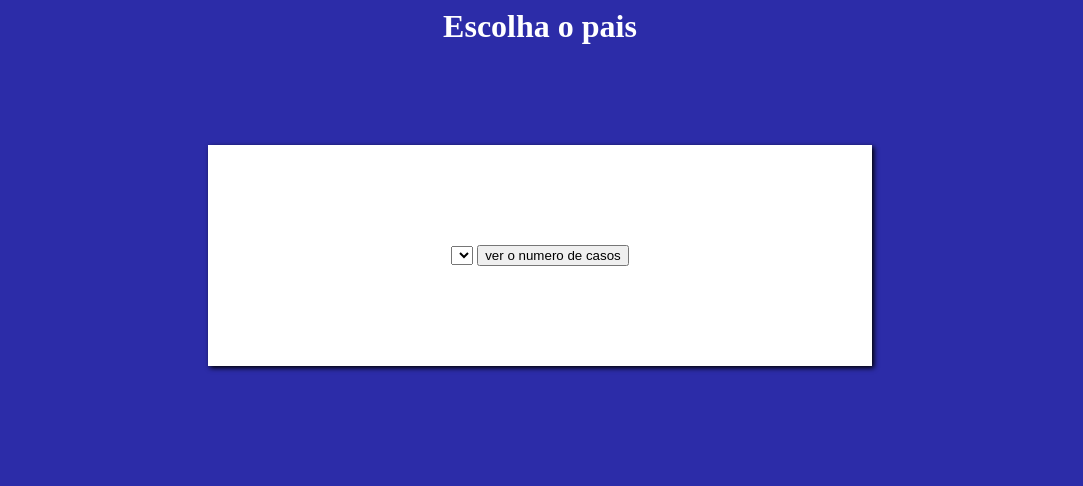
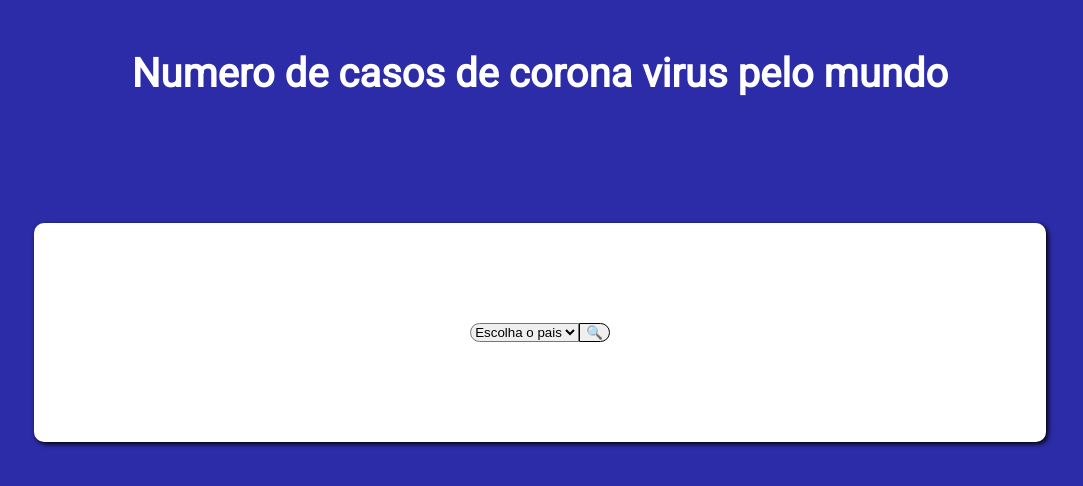
Before and after one commit to orianoJr/corona, a plain HTML site: page index.html in a window 1280 px wide. Shown: the whole page, without its empty margins (100-1183 px from the left). Drawn offline with nearby package versions, Linux system fonts and the light colour scheme; no server answers.

Commit message:
new style

```diff
--- a/index.html
+++ b/index.html
@@ -1,13 +1,19 @@
 <html>
     <head>
         <meta charset="UTF-8">
+        <meta name="viewport" content="width=device-width, initial-scale=1.0">
+        <link href="https://fonts.googleapis.com/css2?family=Roboto&display=swap" rel="stylesheet">
         <link rel="stylesheet" href="style.css">
     </head>
     <body>
-        <h1>Escolha o pais</h1>
+        <h1>Numero de casos de corona virus pelo mundo</h1>
         <div id="corpo">
-        <select name="opção" id="valor" class="opcao"></select>
-        <input type="button" value="ver o numero de casos" onclick="mostrar()">
+            <div class="alinhamento">
+        <select name="opção" id="valor" class="opcao">
+        <option value="0">Escolha o pais</option>
+        </select>
+        <input type="button" value="🔍" onclick="mostrar()">
+    </div>
         <div id="resp"></div>
         </div>
         <footer>
--- a/index.js
+++ b/index.js
@@ -2,7 +2,7 @@ var select = document.querySelector("select")
 var atual = document.querySelector("p")
 axios.get("https://api.covid19api.com/summary")// API que mostra os casos,mortes e pessoas curadas em cada pais
     .then(function(resovl){
-        for(let n = 0; n <= resovl.data.Countries.length; n++){
+        for(let n = 1; n < resovl.data.Countries.length; n++){
             var option = document.createElement("option")
             select.appendChild(option)
             option.setAttribute("value", n)
@@ -23,7 +23,10 @@ axios.get("https://api.covid19api.com/summary")// API que mostra os casos,mortes
         .then(function(resovl){
             var valor = document.getElementById("valor").value
             var resp = document.getElementById("resp")
-
+        if (valor == 0) {
+            window.alert("Escolha um pais")
+            resp.innerHTML = ""
+        }
            resp.innerHTML = ""
            resp.innerHTML += (`No pais ${resovl.data.Countries[valor].Country}<br>`)
            resp.innerHTML += (`Novos casos confirmados ${resovl.data.Countries[valor].NewConfirmed}<br>`)
--- a/style.css
+++ b/style.css
@@ -2,14 +2,37 @@ body {
     background-color: rgb(44, 44, 168);
     text-align: center;
     color: white;
+    font-family: 'Roboto', sans-serif;
+}
+h1{
+    margin-top: 50px;
+    font-size: 40px;
 }
 div#corpo{
     color: black;
     background-color: white;
     box-shadow: 2px 2px 5px black;
     width: auto;
+    max-width: 1100px;
+    height: auto;
+    margin: 10%;
+    border-radius: 10px;
     padding: 100px;
-    margin-left: 300px;
-    margin-right: 300px;
-    margin-top: 100px;
 }
+.alinhamento{
+    display: flex;
+    justify-content: center;
+}
+select{
+    outline: none;
+    border-radius: 80px 0 0 80px;
+}
+input{
+    border-radius: 0 80px 80px 0;
+    outline: none;
+    border-style: none;
+    border: 1px solid;
+}
+input:hover{
+    background-color: rgb(128, 128, 128);
+}
```
Also changed, not shown: package.json (deleted, +0 -10 lines), 1 other file.
